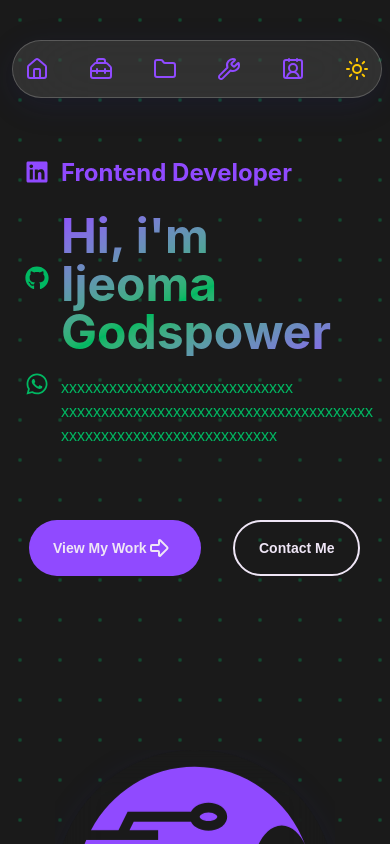
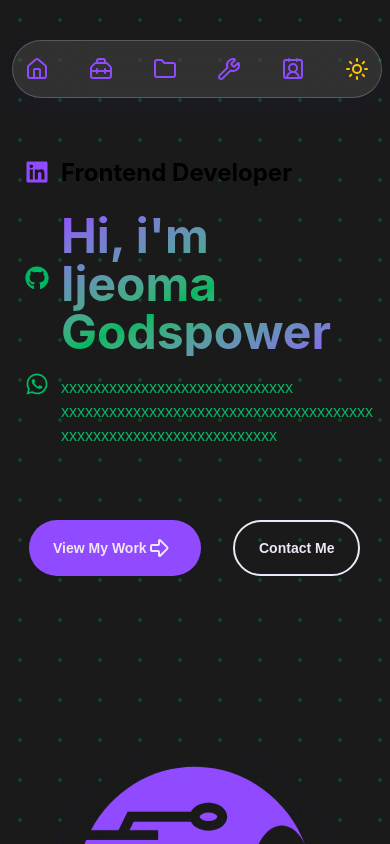
Before and after one commit to ijeomagodspower/ijeomagodspower, a React (Vite) app: page / in a window 390 px wide. Shown: the top 844 px of the page. Built offline with nearby package versions, Linux system fonts and the light colour scheme.

Commit message:
FixTheme

```diff
--- a/src/Components/About/About.tsx
+++ b/src/Components/About/About.tsx
@@ -55,7 +55,9 @@ const About = () => {
         {/* About Grid Container2 */}
 
         <div className="flex flex-col flex-wrap min-w-full space-y-2 md:space-x-6 md:space-y-6 md:flex-row">
-          <div className="flex flex-col flex-wrap w-full px-2 py-4 md:p-4 h-full flex-wrap bg-lightbg md:basis-3/4 rounded-3xl ">
+          <div className="flex flex-col flex-wrap h-full px-2 py-4 bg-lightbg md:p-4 md:basis-3/4 rounded-3xl ">
+            {/* MOBILE ABOUT STORY */}
+
             <div className="flex flex-row w-full justify-between md:hidden">
               <h4 className="text-2xl font-bold font-inter ">About Me</h4>
               <Circle className="w-4 h-4 text-green-500 bg-green-600 rounded-full animate-pulse " />
@@ -76,7 +78,7 @@ const About = () => {
 
             {/*Desktop Focus section*/}
 
-            <div className="hidden w-full p-5 h-100 flex-wrap bg-lightbg md:basis-3/4 rounded-3xl md:flex md:flex-col ">
+            <div className="hidden w-full p-5 h-100 flex-wrap bg-lightbg  rounded-3xl md:flex md:flex-col ">
               <div className="flex flex-row flex-wrap w-full justify-between">
                 <h4 className="text-2xl font-bold font-inter ">Focus</h4>
                 <Circle className="w-4 h-4 text-primary bg-hover-primary rounded-full animate-pulse " />
@@ -154,7 +156,7 @@ const About = () => {
             </div>
           </div>
 
-          <div className="hidden w-full h-100 overflow-hidden bg-cover flex-wrap bg-lightbg md:basis-1/4 rounded-3xl sm:flex">
+          <div className="hidden h-100 overflow-hidden bg-cover flex-wrap bg-lightbg md:basis-1/4 rounded-3xl sm:flex">
             <img
               src={MyPhoto}
               className="min-w-full min-h-full object-cover rounded-3xl "
--- a/src/Components/Bg mousemove/Bg.tsx
+++ b/src/Components/Bg mousemove/Bg.tsx
@@ -15,6 +15,11 @@ const Bg = ({ children }: Bgprops) => {
     bgRef.current.style.setProperty("--mouse-y", `${e.clientY - rect.top}px`);
   };
   const bgRef = useRef<HTMLDivElement>(null);
+
+  {
+    /*Theme Light and Dark Mode*/
+  }
+
   const { theme, setTheme } = useContext(ThemeContext) as {
     theme: "light" | "dark";
     setTheme: React.Dispatch<React.SetStateAction<Theme>>;
--- a/src/Components/Herosection/Herosection.tsx
+++ b/src/Components/Herosection/Herosection.tsx
@@ -34,8 +34,7 @@ const Herosection = () => {
         <div className="flex flex-col gap-y-10 sm:gap-y-5 ">
           <div className="flex flex-col gap-y-5 sm:gap-y-4 ">
             <h3
-              className="font-inter text-2xl sm:text-5xl text-primary font-bold animate-bounce
-            dark:text-lightbg
+              className="font-inter text-2xl sm:text-5xl text-black font-bold animate-bounce dark:text-lightbg
             "
             >
               Frontend Developer
```
